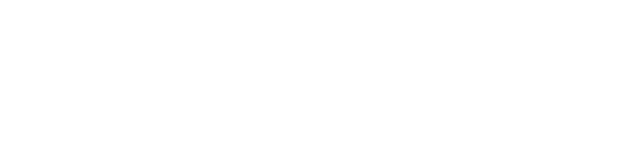
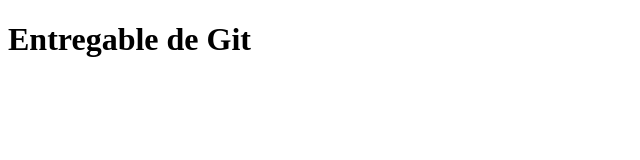
Before and after one commit to JesusV78/u1-introgit, a plain HTML site: page index.html in a window 1280 px wide. Shown: the whole page, without its empty margins (0-640 px from the left). Drawn offline with Linux system fonts and the light colour scheme.

Commit message:
Al archivo index se le modificó el título y se agregó un texto h1.

```diff
--- a/index.html
+++ b/index.html
@@ -3,9 +3,9 @@
 <head>
     <meta charset="UTF-8">
     <meta name="viewport" content="width=device-width, initial-scale=1.0">
-    <title>Document</title>
+    <title>U1 Introdcción a Git</title>
 </head>
 <body>
-
+  <h1>Entregable de Git</h1>
 </body>
 </html>
```
